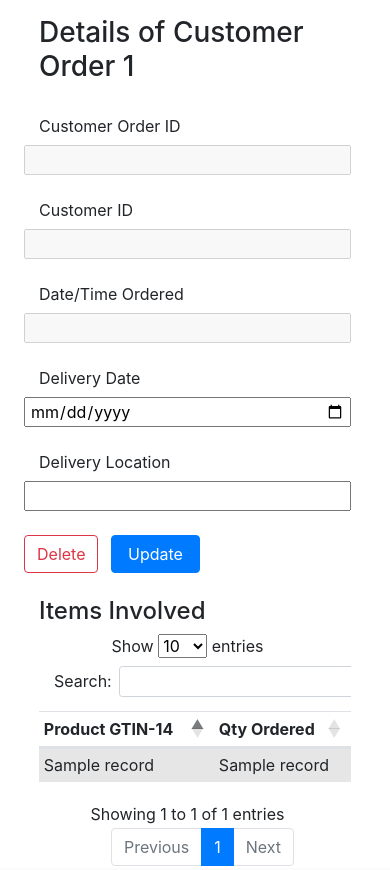
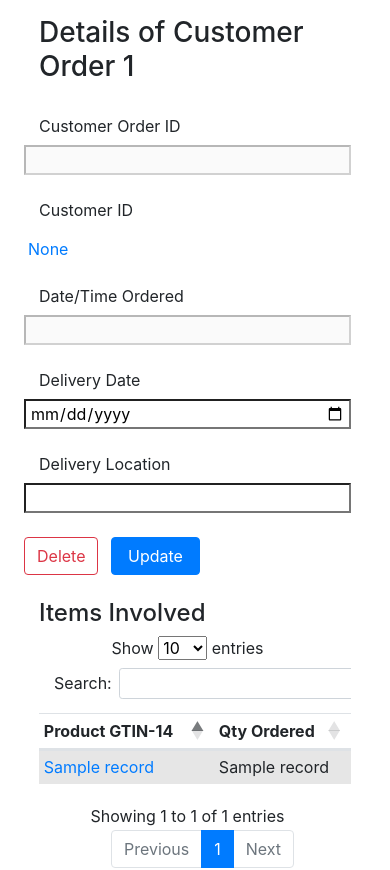
Before and after one commit to JDCRecomendable/database-project-avcol, a Flask app: template webfrontend/templates/detailsView/customerOrder.html in a window 390 px wide. Shown: the part 86-956 px from the top of the page. Run offline with Flask 2, Linux system fonts and the light colour scheme; the template is opened without the code that fills it: values that come from a table or form of the project are taken from there, most other values are stand-ins (such as "Sample title", 1, 10 or a date in 2020); some libraries are stand-ins or nearby versions.

Commit message:
Make style more consistent and be able to link customers and products from their IDs

```diff
--- a/webfrontend/templates/dataTables/companyOrders.html
+++ b/webfrontend/templates/dataTables/companyOrders.html
@@ -37,7 +37,7 @@
 
 {% block tablebody %}
 <td>{{ record[0] }}</td>
-<td>{{ record[1] }}</td>
+<td><a href="/products/{{ record[1] }}" target="_blank">{{ record[1] }}</a></td>
 <td>{{ record[2] }}</td>
 <td>{{ record[3] }}</td>
 <td>{{ record[4] }}</td>
--- a/webfrontend/templates/dataTables/customerOrders.html
+++ b/webfrontend/templates/dataTables/customerOrders.html
@@ -46,7 +46,7 @@
 
 {% block tablebody %}
 <td>{{ record[0] }}</td>
-<td>{{ record[1] }}</td>
+<td><a href="/customers/{{ record[1] }}" target="_blank">{{ record[1] }}</a></td>
 <td>{{ record[2] }}</td>
 <td>{{ record[3] }}</td>
 <td>{{ record[4] }}</td>
--- a/webfrontend/templates/detailsView/__layout.html
+++ b/webfrontend/templates/detailsView/__layout.html
@@ -63,9 +63,9 @@
           {% block details %}{% endblock %}
           <div class="form-group row mr-0">
             <div class="px-0 col-sm-9 offset-sm-3 col-md-7 offset-md-4 col-lg-5 offset-lg-5">
-              <a class="btn btn-outline-danger" type="button" href="{% block deletelink %}{% endblock %}">
+              <button class="btn btn-outline-danger" type="button" onclick="window.location.href='{% block deletelink %}{% endblock %}';">
                 Delete
-              </a>
+              </button>
               <input type="submit" value="Update" class="btn btn-primary m-2 px-3">
             </div>
           </div>
--- a/webfrontend/templates/detailsView/_macros.html
+++ b/webfrontend/templates/detailsView/_macros.html
@@ -2,9 +2,9 @@
 <div class="form-group row mr-0">
   {{ field.label(class="col-sm-3 offset-md-1 offset-lg-2 col-form-label") }}
   {% if not disabled_status %}
-    {{ field(class="px-1 col-sm-9 col-md-7 col-lg-5", **kwargs)|safe }}
+    {{ field(class="rounded-0 px-1 col-sm-9 col-md-7 col-lg-5", **kwargs)|safe }}
   {% else %}
-    {{ field(class="px-1 col-sm-9 col-md-7 col-lg-5", disabled="disabled", **kwargs)|safe }}
+    {{ field(class="rounded-0 px-1 col-sm-9 col-md-7 col-lg-5", disabled="disabled", **kwargs)|safe }}
   {% endif %}
 </div>
 {% if field.errors %}
@@ -20,3 +20,10 @@
   </ul>
 {% endif %}
 {% endmacro %}
+
+{% macro render_label_and_linked_input(field, preceding_link) %}
+<div class="form-group row mr-0">
+  {{ field.label(class="col-sm-3 offset-md-1 offset-lg-2 col-form-label") }}
+  <a class="px-1 pt-2 col-sm-9 col-md-7 col-lg-5", href="{{ preceding_link }}{{ field.data }}", target="_blank">{{ field.data }}</a>
+</div>
+{% endmacro %}
--- a/webfrontend/templates/detailsView/customerOrder.html
+++ b/webfrontend/templates/detailsView/customerOrder.html
@@ -1,5 +1,6 @@
 {% extends "detailsView/__layout.html" %}
 {% from "detailsView/_macros.html" import render_label_and_input %}
+{% from "detailsView/_macros.html" import render_label_and_linked_input %}
 
 {% block title %}Customer Order Details{% endblock %}
 {% block entityname %}Customer Order {{ customer_order_id }}{% endblock %}
@@ -19,7 +20,7 @@
 
 {% block details %}
 {{ render_label_and_input(form.customer_order_id_string, disabled_status=True) }}
-{{ render_label_and_input(form.customer_id_string, disabled_status=True) }}
+{{ render_label_and_linked_input(form.customer_id_string, "/customers/") }}
 {{ render_label_and_input(form.customer_order_datetime_ordered_string, disabled_status=True) }}
 {{ render_label_and_input(form.customer_order_delivery_date_string) }}
 {{ render_label_and_input(form.delivery_location_string) }}
@@ -38,7 +39,7 @@
     <tbody>
       {% for record in customer_order_items %}
         <tr>
-          <td>{{ record[1] }}</td>
+          <td><a href="/products/{{ record[1] }}" target="_blank">{{ record[1] }}</a></td>
           <td>{{ record[2] }}</td>
         </tr>
       {% endfor %}
```
